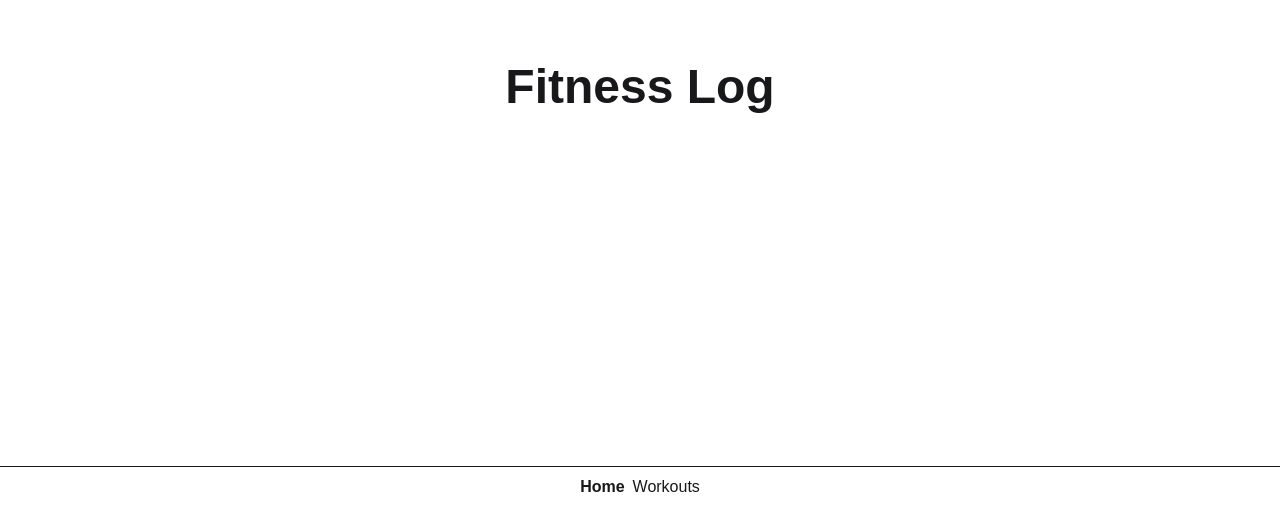
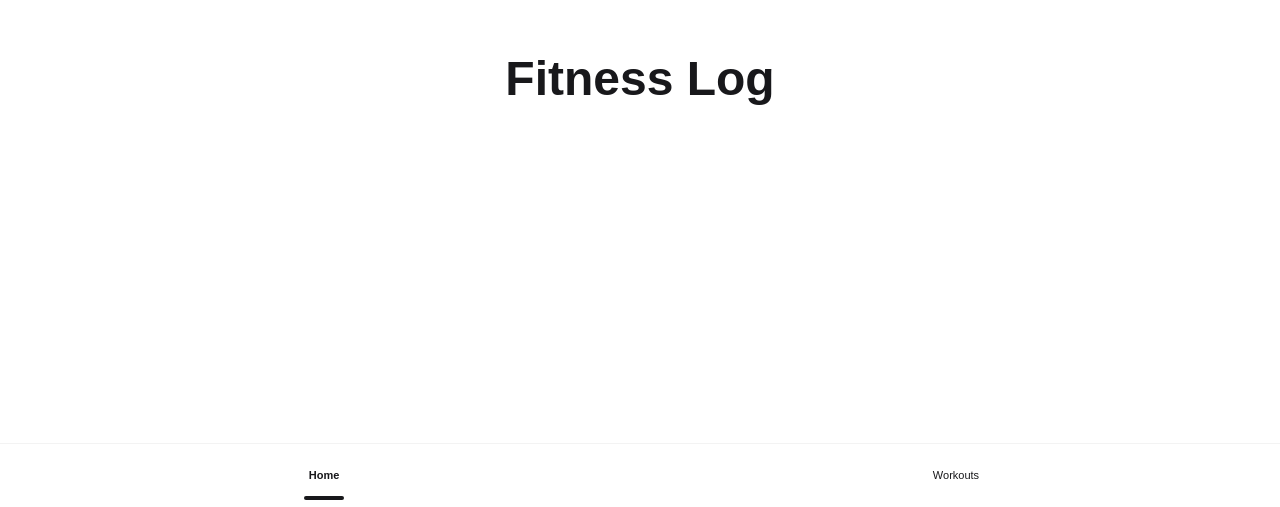
Before and after one commit to raduliviu/flog-workout, a React (Vite) app: page / in a window 1280 px wide. Shown: the part 293-800 px from the top of the page. Built offline with nearby package versions, Linux system fonts and the light colour scheme.

Commit message:
added bottom Dock component

```diff
--- a/index.html
+++ b/index.html
@@ -3,7 +3,7 @@
     <head>
         <meta charset="UTF-8" />
         <link rel="icon" type="image/svg+xml" href="/bicep_icon.svg" />
-        <meta name="viewport" content="width=device-width, initial-scale=1.0" />
+        <meta name="viewport" content="width=device-width, initial-scale=1.0, viewport-fit=cover" />
         <title>fLog</title>
     </head>
     <body>
--- /dev/null
+++ b/src/routes/-footer.tsx
@@ -0,0 +1,14 @@
+import { Link } from "@tanstack/react-router"
+
+export function Footer() {
+    return (
+        <div className="dock">
+            <Link to="/" activeProps={{ className: "dock-active font-bold" }}>
+                <span className="dock-label">Home</span>
+            </Link>
+            <Link to="/workouts" activeProps={{ className: "dock-active font-bold" }}>
+                <span className="dock-label">Workouts</span>
+            </Link>
+        </div>
+    )
+}
--- a/src/routes/__root.tsx
+++ b/src/routes/__root.tsx
@@ -1,21 +1,14 @@
 import { TanStackDevtools } from "@tanstack/react-devtools"
-import { createRootRoute, Link, Outlet } from "@tanstack/react-router"
+import { createRootRoute, Outlet } from "@tanstack/react-router"
 import { TanStackRouterDevtools } from "@tanstack/react-router-devtools"
+import { Footer } from "./-footer"
 
 const RootLayout = () => (
     <>
-        <main className="flex flex-1 flex-col items-center px-8 py-6 gap-4">
+        <main className="flex flex-1 flex-col items-center px-8 py-6 pb-20 gap-4">
             <Outlet />
         </main>
-        <hr />
-        <div className="px-8 py-2 flex items-center justify-center gap-2">
-            <Link to="/" className="[&.active]:font-bold">
-                Home
-            </Link>{" "}
-            <Link to="/workouts" className="[&.active]:font-bold">
-                Workouts
-            </Link>
-        </div>
+        <Footer />
         <TanStackDevtools
             plugins={[
                 {
```
